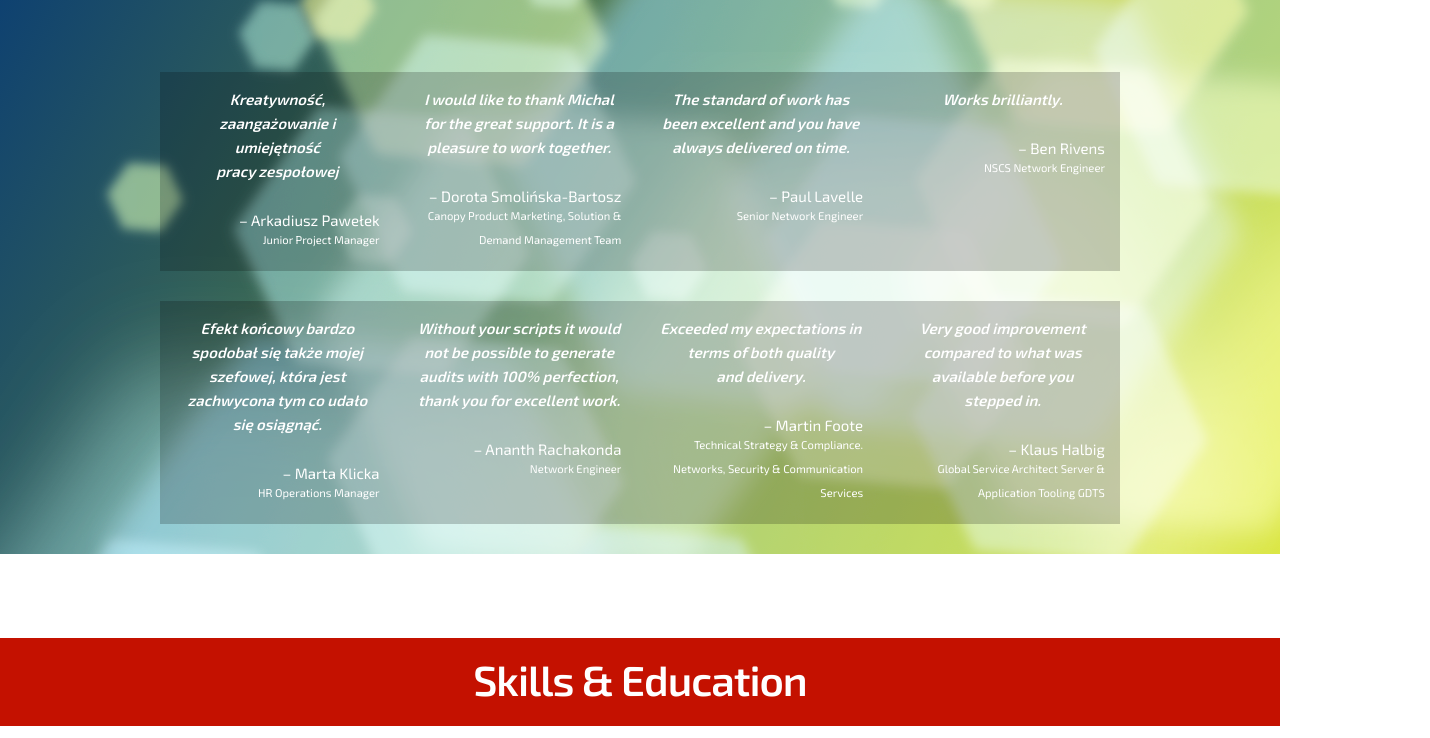
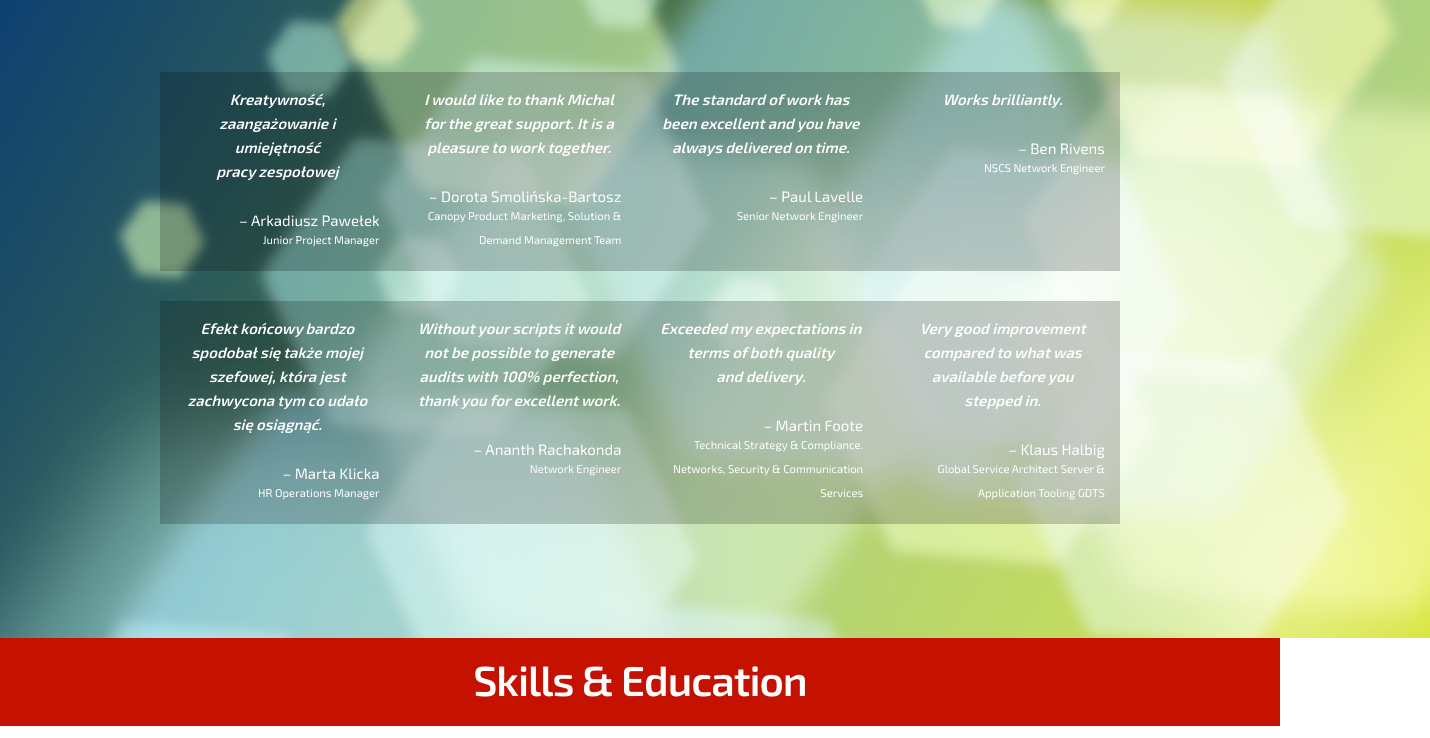
Before and after one commit to mwozniczak/mwozniczak.github.io, a plain HTML site: page index.html in a window 1280 px wide. Shown: the part 162-900 px from the top of the page, 1430 px wide, since content can reach past the window. Drawn offline with Linux system fonts and the light colour scheme; animation ran at ten frames a second.

Commit message:
Added a shim for IE

```diff
--- a/styles/styles.css
+++ b/styles/styles.css
@@ -65,7 +65,8 @@ h4 {
   }
 }
 @media only screen and (min-height: 600px) {
-  #topHeader {
+  #topHeader,
+  #topBG {
     min-height: 100%;
   }
 }
```
